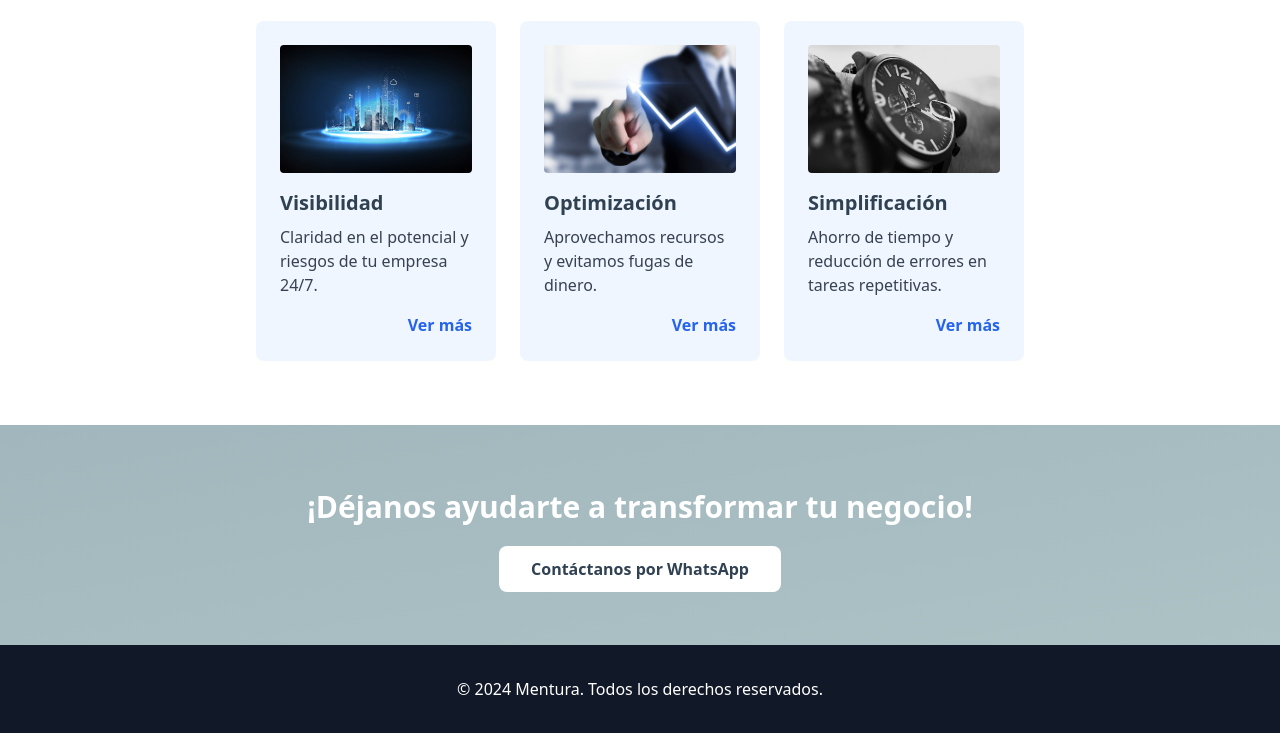
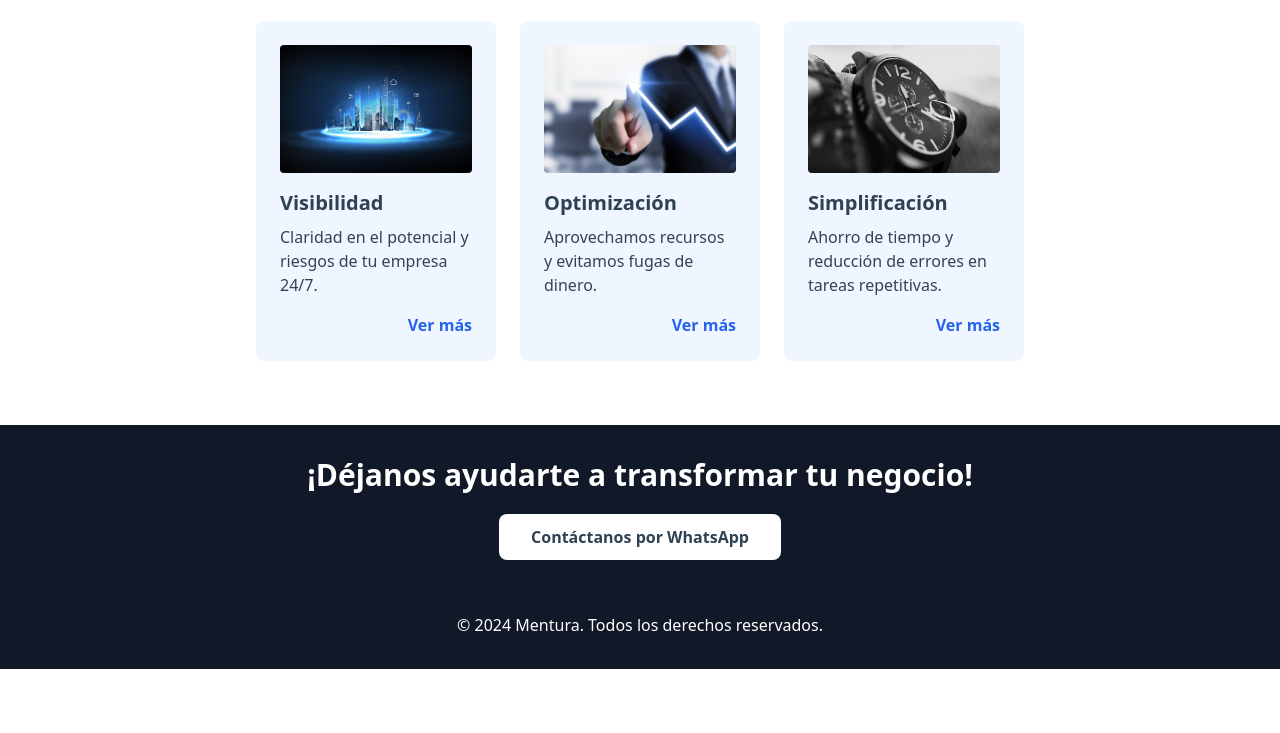
Before and after one commit to Mentura-Coaching/mentura, a plain HTML site: page index.html in a window 1280 px wide. Shown: the part 3119-3852 px from the top of the page. After the commit the page ends 3788 px from the top, so only its background shows below. Drawn offline with nearby package versions, Linux system fonts and the light colour scheme.

Commit message:
Update index.html

```diff
--- a/index.html
+++ b/index.html
@@ -338,7 +338,7 @@
 
 
     <!-- CTA Section -->
-    <section id="cta" class="py-16 bg-custom-blue text-white">
+    <section id="cta" class="bg-gray-900 text-white py-8">
         <div class="container mx-auto px-6 text-center">
             <h2 class="text-3xl font-bold mb-8">¡Déjanos ayudarte a transformar tu negocio!</h2>
             <a href="https://wa.me/+525631667667?text=Me%20interesa%20escuchar%20más%20sobre%20Mentura" target="_blank" rel="noopener noreferrer" class="bg-white text-custom-blue px-8 py-3 rounded-lg font-bold hover:bg-blue-100 transition-colors">
```
